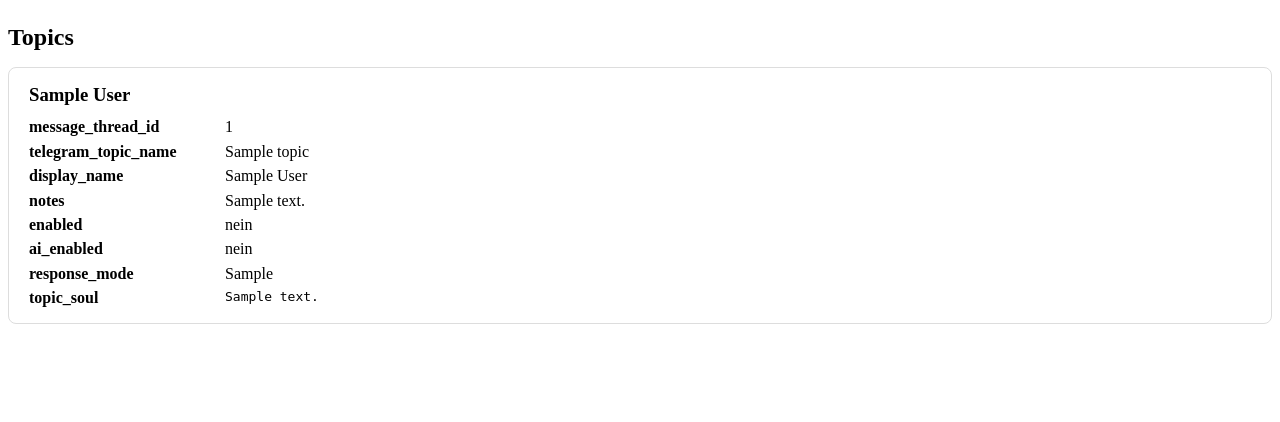
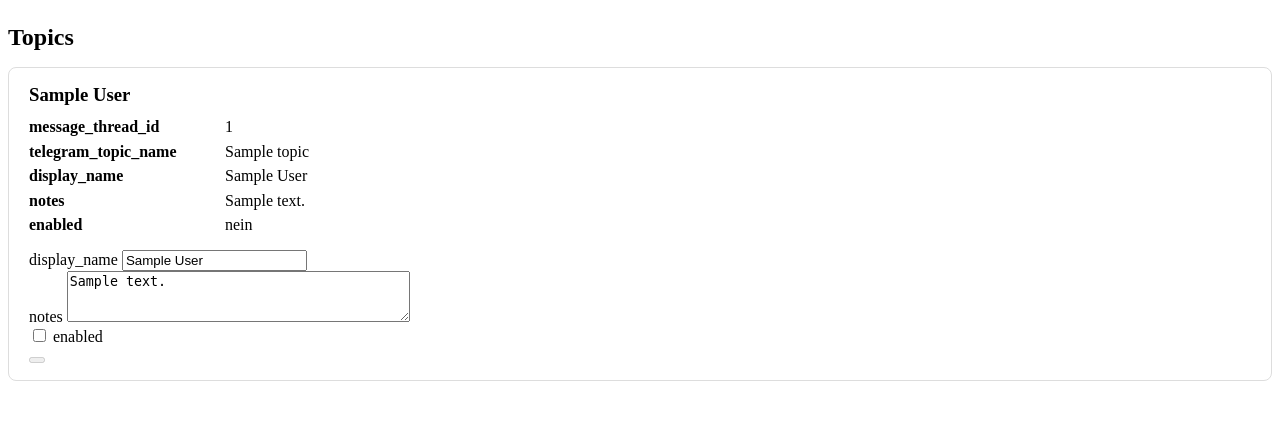
Before and after one commit to Matze383/amo-telegram-bot, a Python web app: template src/amo_bot/webui/templates/group_detail.html in a window 1280 px wide. Shown: the part 378-800 px from the top of the page. Run offline with Jinja, Linux system fonts and the light colour scheme; the template is opened without the code that fills it: most values are stand-ins (such as "Sample title", 1, 10 or a date in 2020).

Commit message:
Move topic metadata form to group detail

```diff
--- a/src/amo_bot/webui/templates/group_detail.html
+++ b/src/amo_bot/webui/templates/group_detail.html
@@ -30,7 +30,7 @@
             <h3 id="topic-{{ topic.message_thread_id }}-heading" style="margin-top: 0; margin-bottom: 0.75rem;">
               {{ topic.display_name or topic.telegram_topic_name or ('Topic #' ~ topic.message_thread_id) }}
             </h3>
-            <dl style="display: grid; grid-template-columns: minmax(180px, max-content) 1fr; gap: 0.4rem 1rem; margin: 0;">
+            <dl style="display: grid; grid-template-columns: minmax(180px, max-content) 1fr; gap: 0.4rem 1rem; margin: 0 0 1rem 0;">
               <dt><strong>message_thread_id</strong></dt>
               <dd style="margin: 0;">{{ topic.message_thread_id }}</dd>
               <dt><strong>telegram_topic_name</strong></dt>
@@ -41,17 +41,37 @@
               <dd style="margin: 0;">{{ topic.notes or "-" }}</dd>
               <dt><strong>enabled</strong></dt>
               <dd style="margin: 0;">{{ 'yes' if lang == 'en' and topic.enabled else 'no' if lang == 'en' else 'ja' if topic.enabled else 'nein' }}</dd>
-              <dt><strong>ai_enabled</strong></dt>
-              <dd style="margin: 0;">{{ 'yes' if lang == 'en' and topic.ai_enabled else 'no' if lang == 'en' else 'ja' if topic.ai_enabled else 'nein' }}</dd>
-              <dt><strong>response_mode</strong></dt>
-              <dd style="margin: 0;">{{ topic.response_mode or "mention_or_reply" }}</dd>
-              <dt><strong>topic_soul</strong></dt>
-              <dd style="margin: 0;"><pre style="white-space: pre-wrap; margin: 0;">{{ topic.topic_soul_text or "-" }}</pre></dd>
             </dl>
+
+            <form method="post" action="{{ url_for('ui.update_topic_metadata', chat_id=group.chat_id, message_thread_id=topic.message_thread_id) }}">
+              {{ topic_form.csrf_token }}
+              <label>
+                display_name
+                <input type="text" name="display_name" value="{{ topic.display_name or '' }}" maxlength="255" placeholder="Display Name">
+              </label>
+              <br>
+              <label>
+                notes
+                <textarea name="notes" rows="3" cols="40" maxlength="2000" placeholder="Notes">{{ topic.notes or '' }}</textarea>
+              </label>
+              <br>
+              <label>
+                <input type="checkbox" name="enabled" value="y" {% if topic.enabled %}checked{% endif %}>
+                enabled
+              </label>
+              <br>
+              <button type="submit" {% if not owner_mutation_enabled %}disabled{% endif %}>{{ t('action.save') }}</button>
+            </form>
           </article>
         {% endfor %}
       </div>
     {% else %}
+      {% if owner_mutation_enabled %}
+        <form method="post" action="{{ url_for('ui.update_topic_metadata', chat_id=group.chat_id, message_thread_id=999999999) }}">
+          {{ topic_form.csrf_token }}
+          <button type="submit" hidden aria-hidden="true" tabindex="-1"></button>
+        </form>
+      {% endif %}
       <p>Keine Topics vorhanden.</p>
     {% endif %}
   </section>
```
Also changed, not shown: src/amo_bot/webui/flask_blueprints/ui.py (+7 -2 lines), src/amo_bot/webui/templates/groups.html (+1 -29 lines), tests/test_webui_flask_groups.py (+24 -14 lines).
